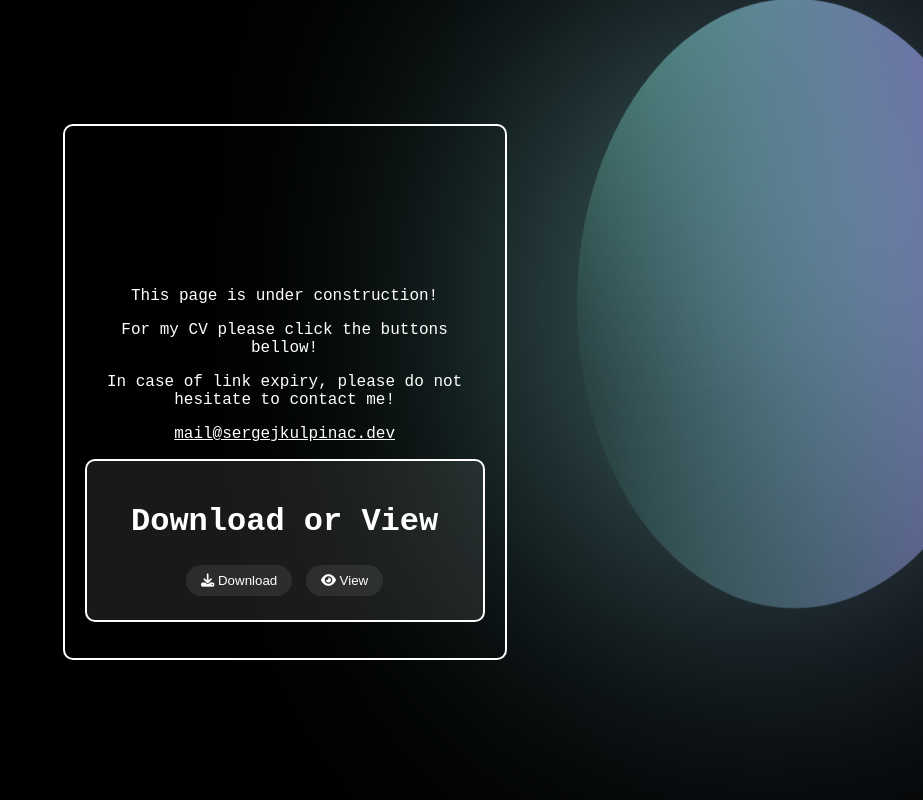
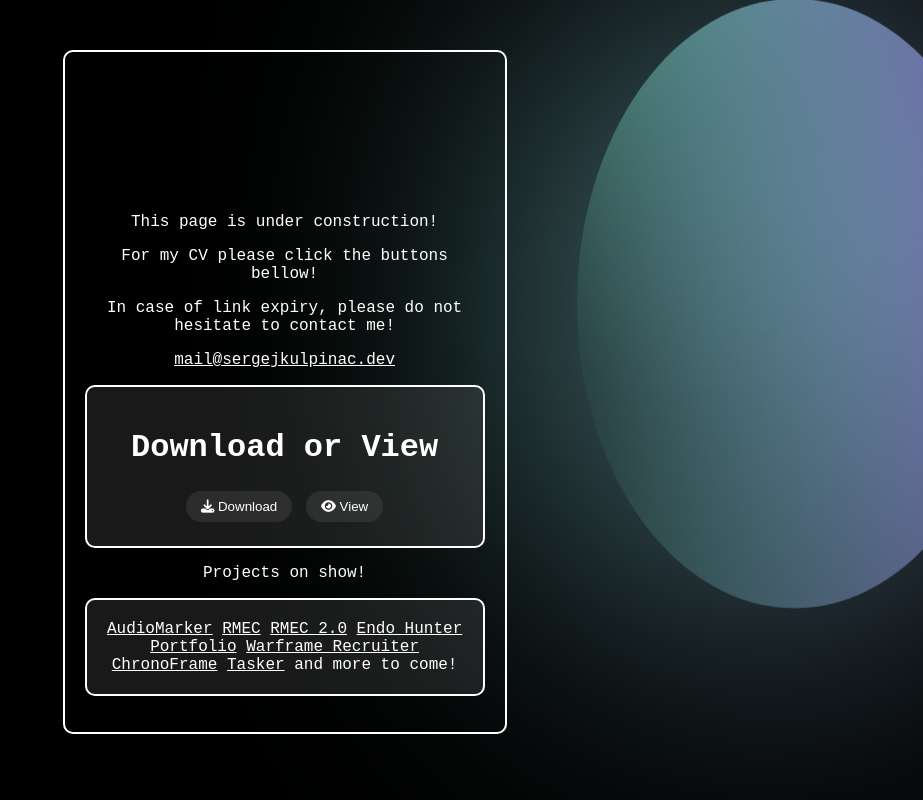
Before and after one commit to Tumba123/projects, a plain HTML site: page index.html in a window 1280 px wide. Shown: the top 800 px of the page, without its empty margins (357-1280 px from the left). Drawn offline with nearby package versions, Linux system fonts and the light colour scheme.

Commit message:
Added some project links!

```diff
--- a/index.html
+++ b/index.html
@@ -19,12 +19,24 @@
           <p>For my CV please click the buttons bellow!</p>
           <p>In case of link expiry, please do not hesitate to contact me!</p>
           <p><a href="mailto:mail@sergejkulpinac.dev" class="mailto";>mail@sergejkulpinac.dev</a></p>
-        </div>
+      </div>
         <div class="download-box">
         <h1>Download or View</h1>
         <button id="download-btn" onclick="location.href='https://dl.dropboxusercontent.com/s/1xyj92yqoo6otf5/Sergej%20Kulpinac%20Latest%20CV.pdf?dl=0'" type="button"><i class="fa-solid fa-download"></i> Download</button>
         <button id="view-btn" onclick="location.href='https://ttm.sh/WXZ.pdf'" type="button"><i class="fa-solid fa-eye"></i> View</button>
       </div>
+      <p>Projects on show!</p>
+      <div class="project-links">
+        <a href="http://melder-probe.vercel.app/">AudioMarker</a>
+        <a href="https://rmec.tumba.dev/">RMEC</a>
+        <a href="https://github.com/Tumba123/RMEC/releases/tag/RMEC-v2.0">RMEC 2.0</a>
+        <a href="https://github.com/Tumba123/RMEC/releases/tag/v.1.01">Endo Hunter</a>
+        <a href="http://sergejkulpinac.dev">Portfolio</a>
+        <a href="https://tumba123.github.io/Warframe-Recruiter/">Warframe Recruiter</a>
+        <a href="https://chronoframe.tumba.dev/">ChronoFrame</a>
+        <a href="https://tumba123.github.io/bst352/">Tasker</a>
+        <span>and more to come!</span>
+      </div>
     </div>
 <script src='app.js'></script>
 </html>
--- a/style.css
+++ b/style.css
@@ -135,3 +135,21 @@ body {
   .mailto {
     color: white;
   }
+
+.project-links {
+  font-size: 16px;
+  margin-bottom: 16px;
+  color: white;
+  z-index: 3;
+  font-family: 'Space Mono', monospace;
+  text-align: center;
+  border: 2px solid white;
+  padding: 20px; /* Adjust the padding to your preference */
+  border-radius: 10px;
+  word-wrap: break-word; /* Enable text wrapping */
+  background-color: rgba(100, 100, 100, 0.25);
+}
+
+a {
+  color:white;
+}
```
